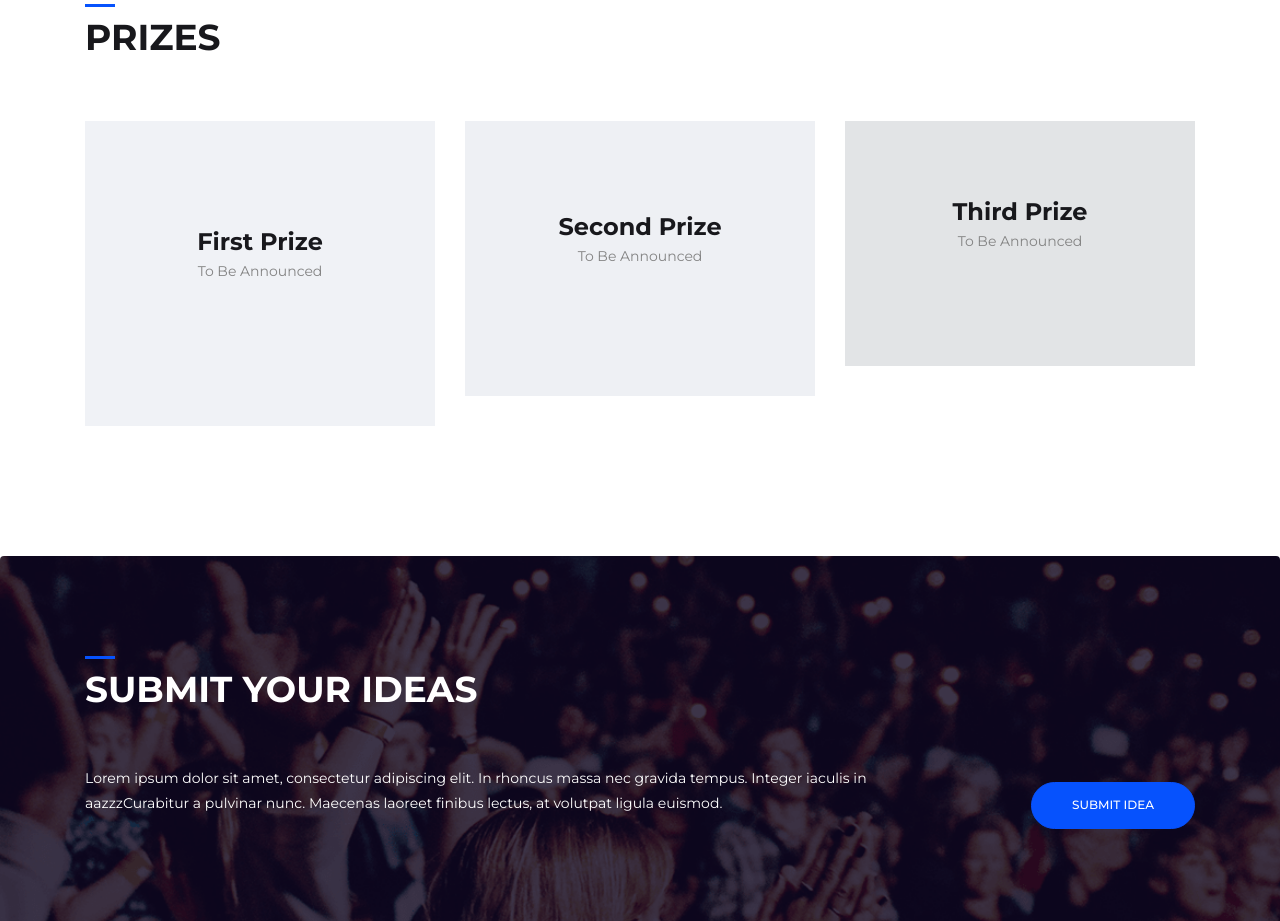
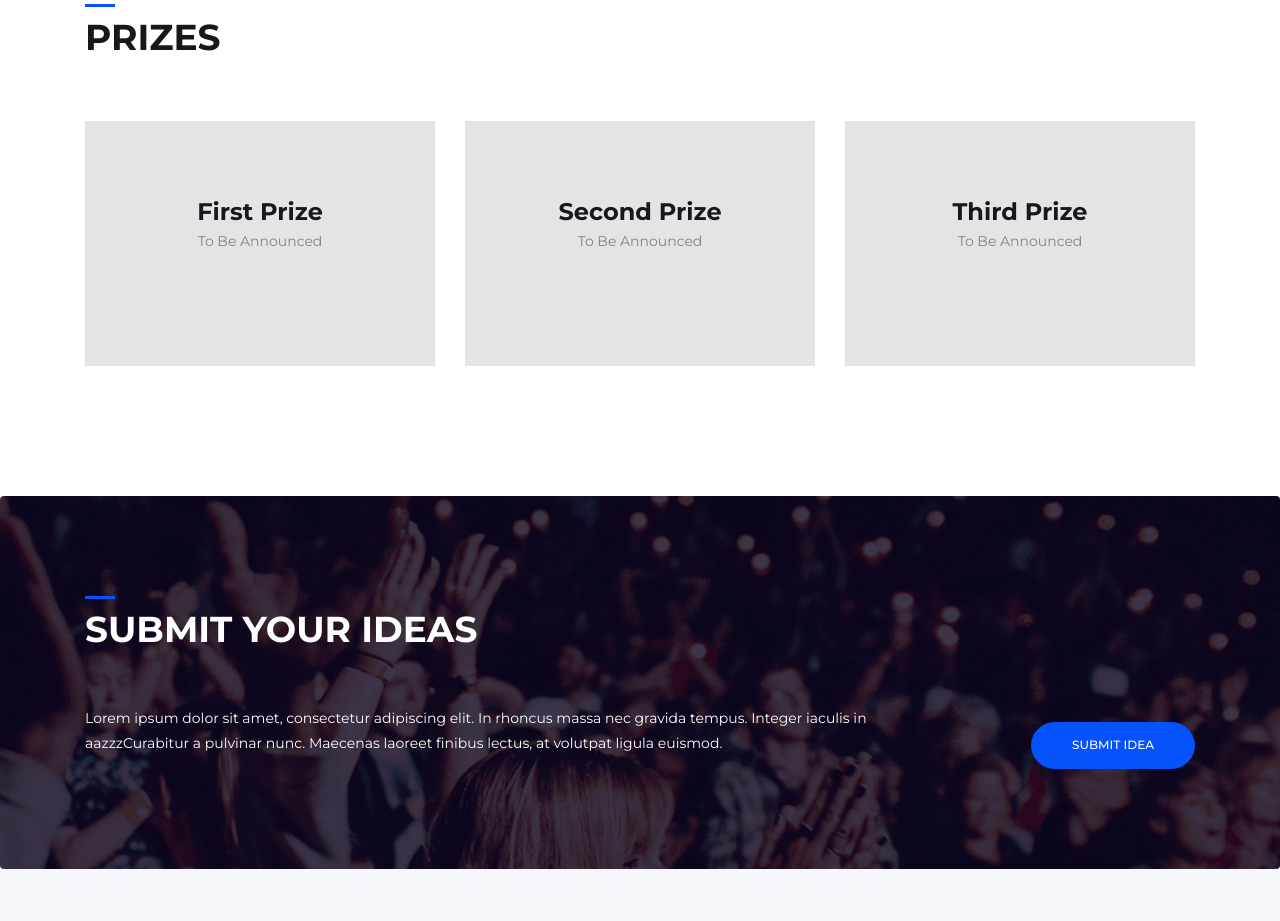
Before and after one commit to fillerInk/hack, a website: page index.html in a window 1280 px wide. Shown: the part 2920-3841 px from the top of the page. Drawn offline with Linux system fonts and the light colour scheme; files whose address does not match are found by name.

Commit message:
made prize boxes same size as it looks weird

```diff
--- a/index.html
+++ b/index.html
@@ -378,7 +378,7 @@
 
         <div class="row justify-content-center">
             <div class="col-md-4 col-12">
-                <div class="price_box first" >
+                <div class="price_box" >
                    <div class="price_header">
                        <h4>
                            First Prize
@@ -393,7 +393,7 @@
                 </div>
             </div>
             <div class="col-md-4 col-12">
-                <div class="price_box second">
+                <div class="price_box">
                     <div class="price_header">
                         <h4>
                             Second Prize
@@ -409,7 +409,7 @@
                 </div>
             </div>
             <div class="col-md-4 col-12">
-                <div class="price_box ">
+                <div class="price_box">
                     <div class="price_header">
                         <h4>
                             Third Prize
```
